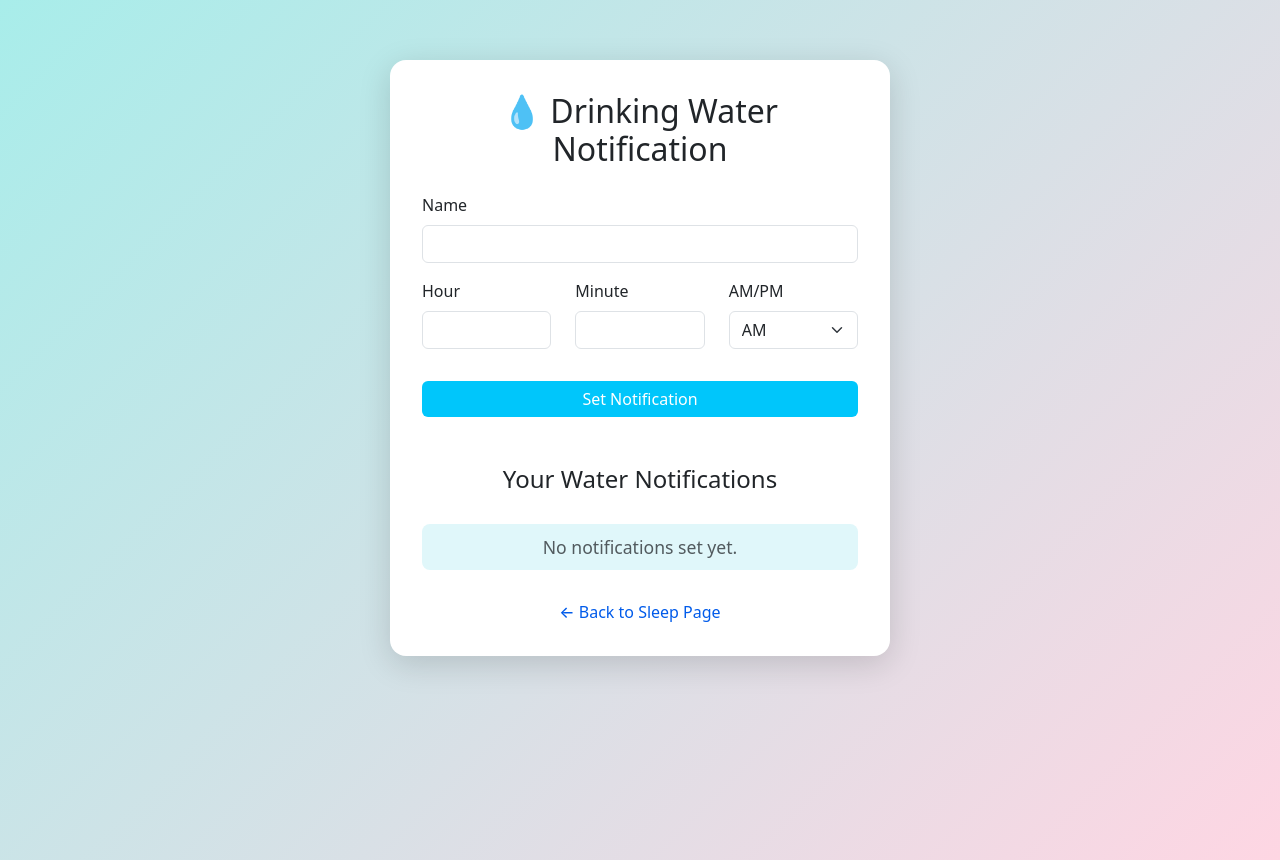
After one commit to meyamaria/remainder-web, a Flask app: page /drink_water in a window 1280 px wide. The commit adds this page. Run offline with Flask 3, Linux system fonts and the light colour scheme.

Commit message:
Updated app.py, index.html; added drink_water.html

```diff
--- a/app.py
+++ b/app.py
@@ -4,6 +4,7 @@ from flask import Flask, render_template, request, redirect
 app = Flask(__name__)
 
 user_data = []
+water_data = []
 
 @app.route("/", methods=["GET"])
 def index():
@@ -27,5 +28,22 @@ def set_notifications():
     })
     return redirect("/")
 
+@app.route("/drink_water", methods=["GET"])
+def drink_water():
+    return render_template("drink_water.html", water_data=water_data)
+
+@app.route("/set_water_notification", methods=["POST"])
+def set_water_notification():
+    name = request.form["name"]
+    hour = request.form["hour"]
+    minute = request.form["minute"]
+    ampm = request.form["ampm"]
+    water_time = f"{hour}:{minute.zfill(2)} {ampm}"
+    water_data.append({
+        "name": name,
+        "water_time": water_time
+    })
+    return redirect("/drink_water")
+
 if __name__ == "__main__":
     app.run(debug=True)
--- /dev/null
+++ b/templates/drink_water.html
@@ -0,0 +1,113 @@
+<!DOCTYPE html>
+<html lang="en">
+  <head>
+    <meta charset="UTF-8" />
+    <title>Drinking Water Notification</title>
+    <link
+      href="https://cdn.jsdelivr.net/npm/bootstrap@5.3.0/dist/css/bootstrap.min.css"
+      rel="stylesheet"
+    />
+    <style>
+      body {
+        background: linear-gradient(135deg, #a8edea 0%, #fed6e3 100%);
+        min-height: 100vh;
+      }
+      .container {
+        margin-top: 60px;
+        max-width: 500px;
+        background: #fff;
+        border-radius: 16px;
+        box-shadow: 0 8px 32px rgba(0, 0, 0, 0.15);
+        padding: 32px;
+      }
+      .form-label {
+        font-weight: 500;
+      }
+      .btn-primary {
+        background: #00c6fb;
+        border: none;
+      }
+      .btn-primary:hover {
+        background: #005bea;
+      }
+      .water-list {
+        margin-top: 30px;
+      }
+      .water-list li {
+        background: #e0f7fa;
+        border-radius: 8px;
+        margin-bottom: 10px;
+        padding: 10px 16px;
+        font-size: 1.1em;
+      }
+      .back-link {
+        display: block;
+        margin-top: 30px;
+        text-align: center;
+        color: #005bea;
+        text-decoration: none;
+        font-weight: 500;
+      }
+      .back-link:hover {
+        text-decoration: underline;
+      }
+    </style>
+  </head>
+  <body>
+    <div class="container">
+      <h2 class="mb-4 text-center">💧 Drinking Water Notification</h2>
+      <form method="POST" action="/set_water_notification">
+        <div class="mb-3">
+          <label class="form-label">Name</label>
+          <input type="text" name="name" class="form-control" required />
+        </div>
+        <div class="mb-3 row">
+          <div class="col-4">
+            <label class="form-label">Hour</label>
+            <input
+              type="number"
+              name="hour"
+              min="1"
+              max="12"
+              class="form-control"
+              required
+            />
+          </div>
+          <div class="col-4">
+            <label class="form-label">Minute</label>
+            <input
+              type="number"
+              name="minute"
+              min="0"
+              max="59"
+              class="form-control"
+              required
+            />
+          </div>
+          <div class="col-4">
+            <label class="form-label">AM/PM</label>
+            <select name="ampm" class="form-select">
+              <option value="AM">AM</option>
+              <option value="PM">PM</option>
+            </select>
+          </div>
+        </div>
+        <button type="submit" class="btn btn-primary w-100 mt-3">
+          Set Notification
+        </button>
+      </form>
+      <h4 class="mt-5 mb-3 text-center">Your Water Notifications</h4>
+      <ul class="water-list list-unstyled">
+        {% for entry in water_data %}
+        <li>
+          🚰 <strong>{{ entry.name }}</strong> -
+          <span>{{ entry.water_time }}</span>
+        </li>
+        {% else %}
+        <li class="text-muted text-center">No notifications set yet.</li>
+        {% endfor %}
+      </ul>
+      <a href="/" class="back-link">← Back to Sleep Page</a>
+    </div>
+  </body>
+</html>
```
Also changed, not shown: templates/index.html (+51 -9 lines).
